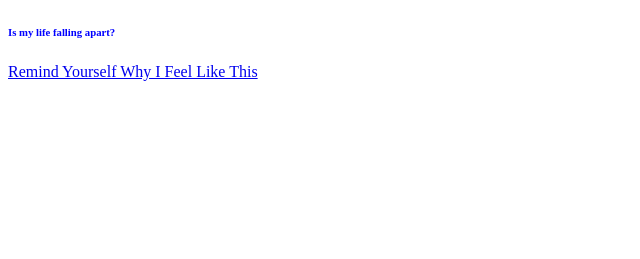
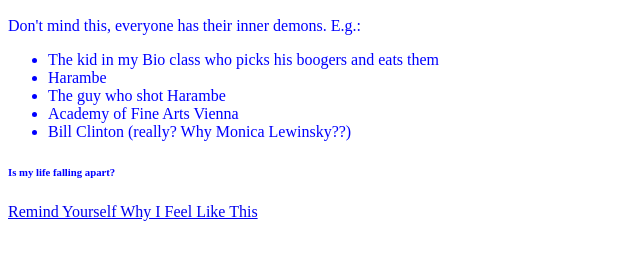
Before and after one commit to kl769/assignment-files, a plain HTML site: page feelings.html in a window 1280 px wide. Shown: the part 311-570 px from the top of the page, without its empty margins (0-640 px from the left). Drawn offline with Linux system fonts and the light colour scheme.

Commit message:
Both links all elements

```diff
--- a/feelings.html
+++ b/feelings.html
@@ -9,6 +9,14 @@
 <body>
     <img src="http://i3.kym-cdn.com/photos/images/newsfeed/000/641/298/448.jpg" alt="Heavy Breathing Cat">
     <div style="color:#0000FF">
+        <p>Don't mind this, everyone has their inner demons. E.g.:</p>
+        <ul>
+            <li>The kid in my Bio class who picks his boogers and eats them</li>
+            <li>Harambe</li>
+            <li>The guy who shot Harambe</li>
+            <li>Academy of Fine Arts Vienna</li>
+            <li>Bill Clinton (really? Why Monica Lewinsky??)</li>
+        </ul>
         <h6>Is my life falling apart?</h6>
     </div>
     <p>
```
Also changed, not shown: index.html (+4 -1 lines).
